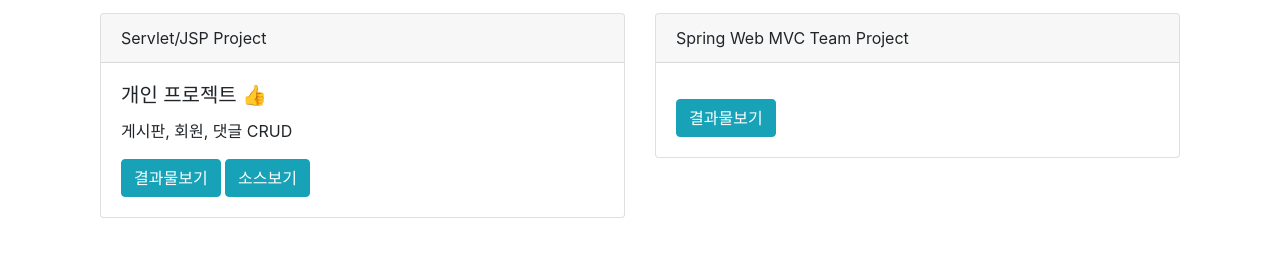
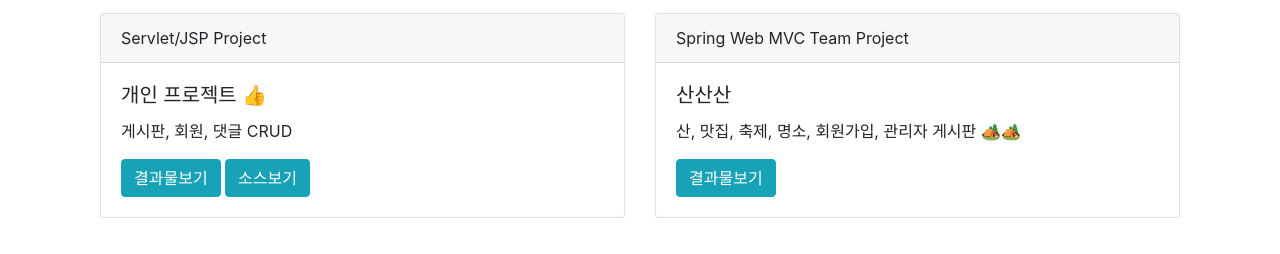
Before and after one commit to hyojjjin/hyojjjin.github.io, a plain HTML site: page index.html in a window 1280 px wide. Shown: the part 70-324 px from the top of the page. Drawn offline with nearby package versions, Linux system fonts and the light colour scheme.

Commit message:
mountain

```diff
--- a/index.html
+++ b/index.html
@@ -64,9 +64,11 @@
                     <div class="card-body">
                         <h5 class="card-title">
                             <!-- spring을 이용한 게시판 구현 -->
+                            산산산
                         </h5>
                         <p class="card-text">
                             <!-- 게시판, 댓글 CRUD -->
+                            산, 맛집, 축제, 명소, 회원가입, 관리자 게시판 🏕🏕
                         </p>
                         <a href="http://193.122.105.34:8080/mountain/" class="btn btn-info">결과물보기</a>
                         <!-- <a href="https://github.com/joojoo19/spring-ex02.git" class="btn btn-info">소스보기</a> -->
```
